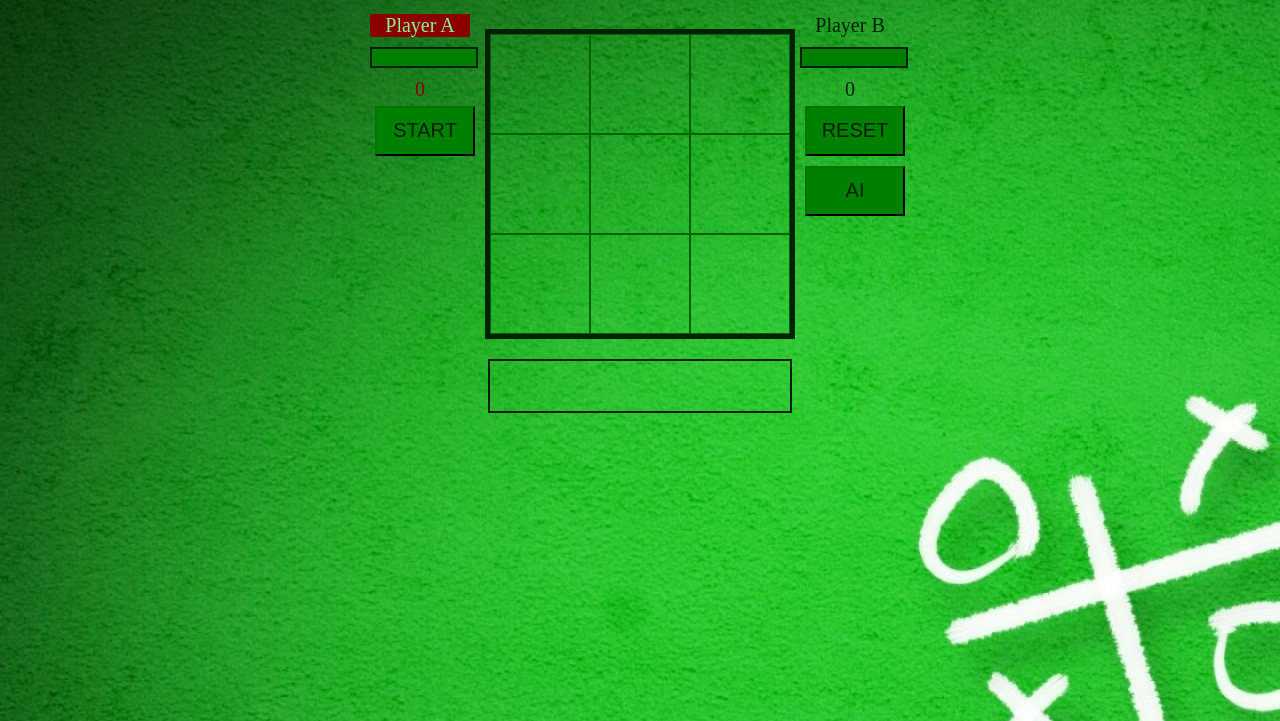
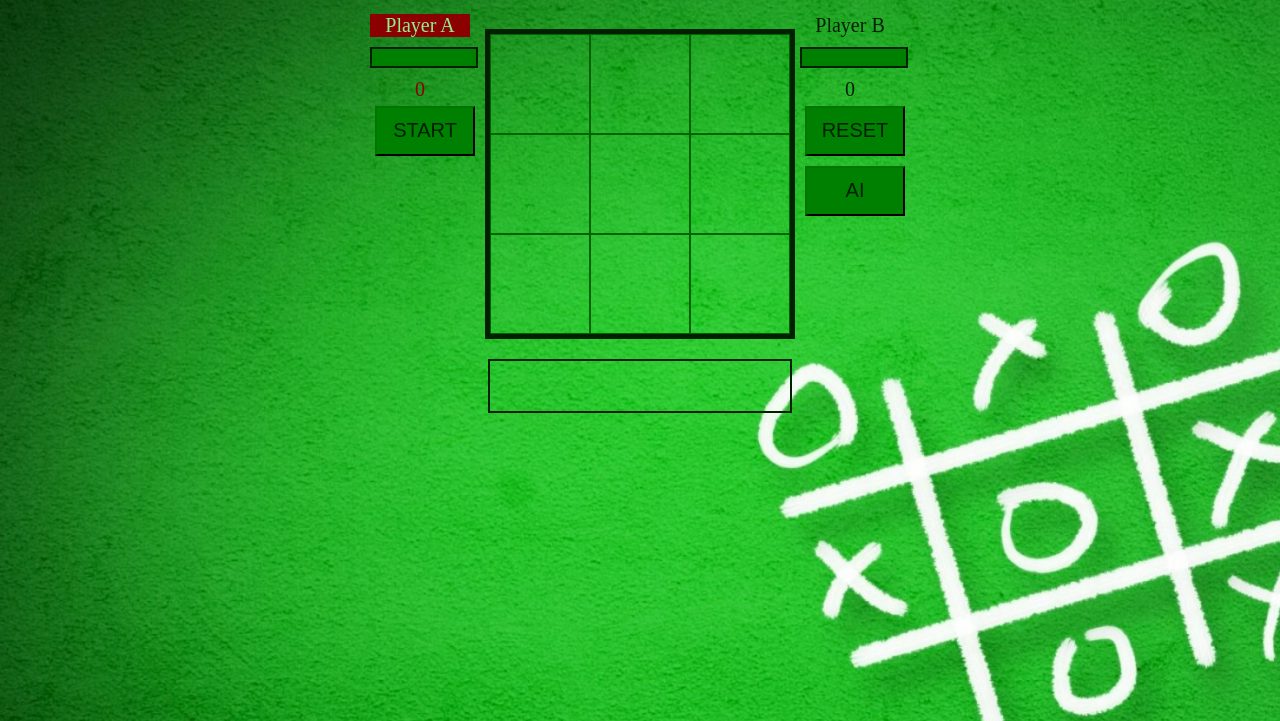
Before and after one commit to AlexErdei73/tic-tac-toe, a plain HTML site: page index.html in a window 1280 px wide. Shown: the part 79-800 px from the top of the page. Drawn offline with Linux system fonts and the light colour scheme.

Commit message:
size background image

```diff
--- a/tictactoe.css
+++ b/tictactoe.css
@@ -6,6 +6,7 @@
 body {
     background-color: green;
     background-image: url("tic-tac-toe.jpg");
+    background-size: 165%;
 }
 
 h1 {
```
